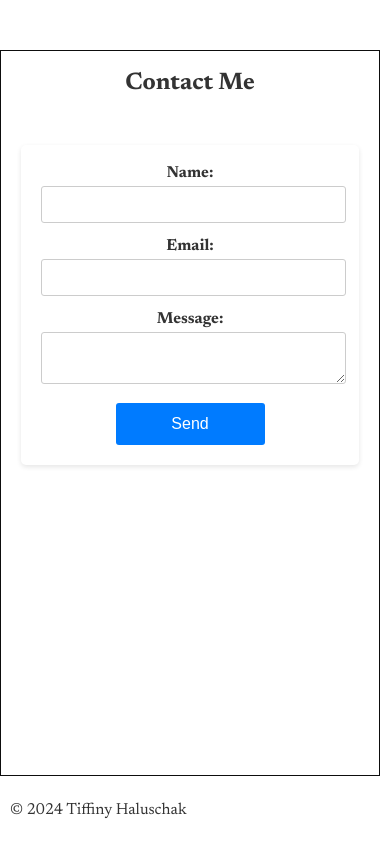
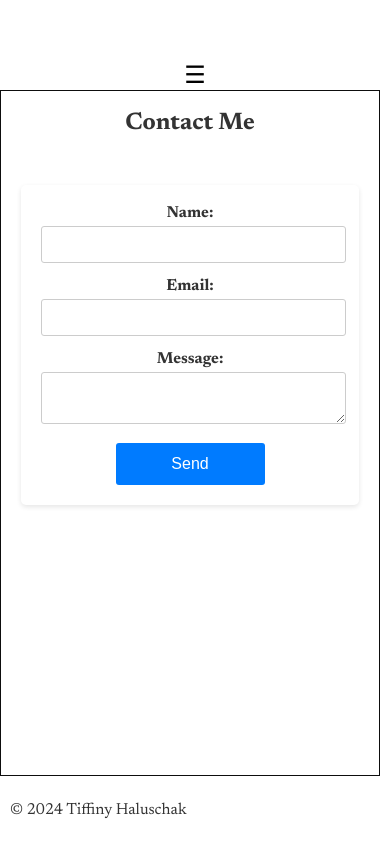
Before and after one commit to TiffinyHaluschak/portfolio, a plain HTML site: page contact.html in a window 390 px wide. Drawn offline with Linux system fonts and the light colour scheme.

Commit message:
add mobile functionality to Projects and Contact pages.

```diff
--- a/contact.html
+++ b/contact.html
@@ -11,6 +11,7 @@
 </head>
 <body>
     <div class="container">
+        <button class="menu-toggle" aria-label="Toggle navigation menu">&#9776;</button>
         <aside class="sidebar">
             <div class="header-container">
                 <h1>Tiffiny Haluschak</h1>
```
Also changed, not shown: projects.html (+1 -0 lines).
